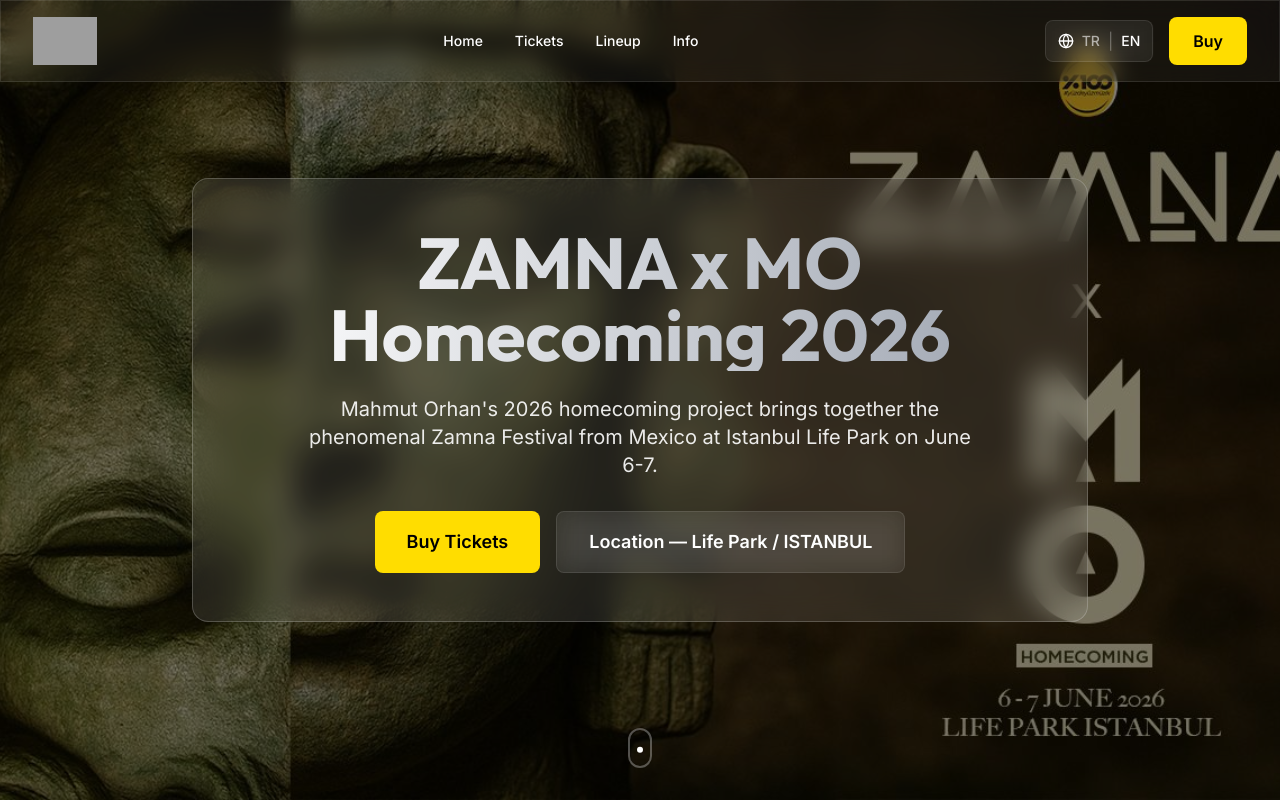
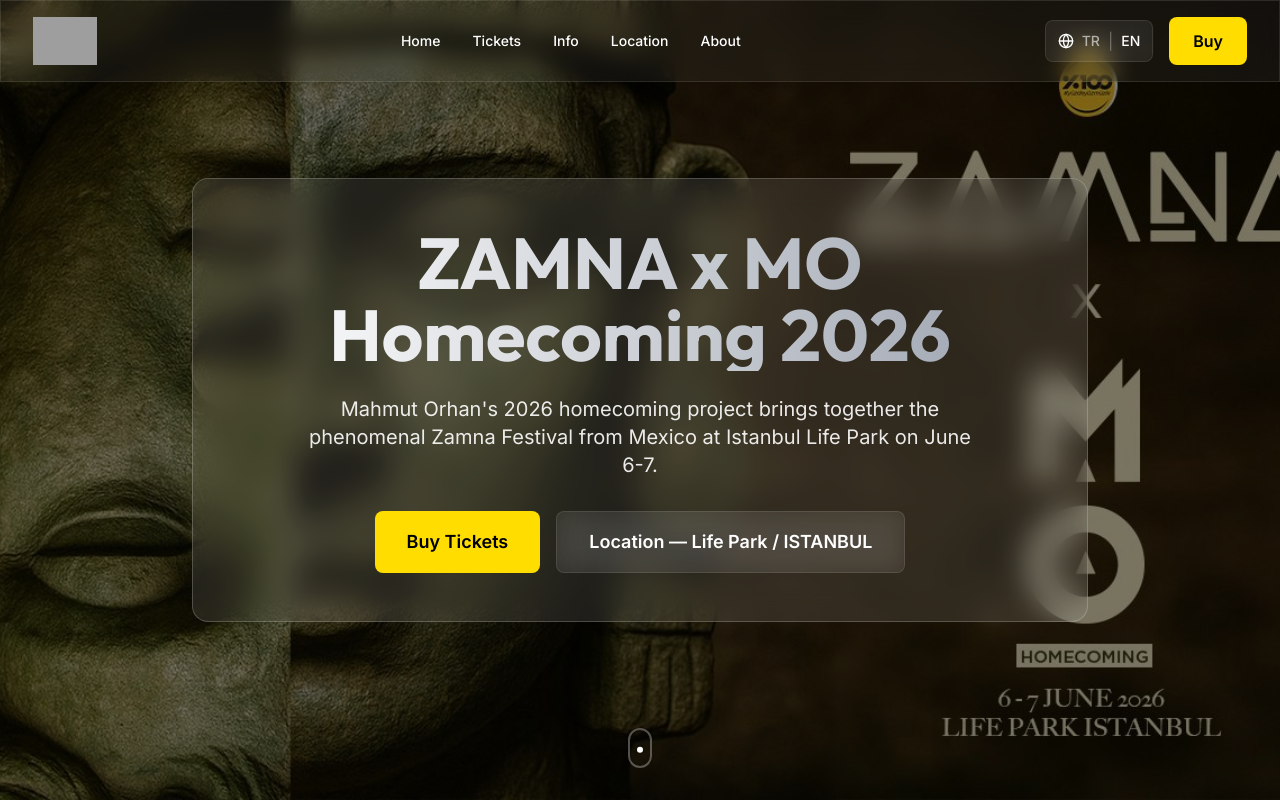
Before and after one commit to benhuseyin/zamna-festival, a Next.js app: page /en in a window 1280 px wide. Shown: the top 800 px of the page. Built offline with nearby package versions, Linux system fonts and the light colour scheme; grey boxes are pictures that could not be loaded.

Commit message:
[REFACTOR] Change navbar order

```diff
--- a/components/About.tsx
+++ b/components/About.tsx
@@ -14,7 +14,7 @@
     const sections = content.split('\n\n');
 
     return (
-        <section ref={ref} className="section-padding">
+        <section ref={ref} className="section-padding" id='about'>
             <div className="container-custom">
                 <motion.div
                     initial={{ opacity: 0, y: 30 }}
--- a/components/Header.tsx
+++ b/components/Header.tsx
@@ -50,16 +50,22 @@
                             {t('tickets')}
                         </button>
                         <button
-                            onClick={() => scrollToSection('lineup')}
-                            className="text-sm font-medium hover:text-accent transition-colors"
-                        >
-                            {t('lineup')}
-                        </button>
-                        <button
                             onClick={() => scrollToSection('info')}
                             className="text-sm font-medium hover:text-accent transition-colors"
                         >
                             {t('info')}
+                        </button>
+                        <button
+                            onClick={() => scrollToSection('location')}
+                            className="text-sm font-medium hover:text-accent transition-colors"
+                        >
+                            {t('location')}
+                        </button>
+                        <button
+                            onClick={() => scrollToSection('about')}
+                            className="text-sm font-medium hover:text-accent transition-colors"
+                        >
+                            {t('about')}
                         </button>
                     </nav>
 
--- a/locales/en.json
+++ b/locales/en.json
@@ -2,8 +2,9 @@
     "nav": {
         "home": "Home",
         "tickets": "Tickets",
-        "lineup": "Lineup",
+        "location": "Location",
         "info": "Info",
+        "about": "About",
         "buy": "Buy"
     },
     "hero": {
--- a/locales/tr.json
+++ b/locales/tr.json
@@ -4,6 +4,8 @@
         "tickets": "Biletler",
         "lineup": "Sanatçılar",
         "info": "Bilgi",
+        "about": "Hakkımızda",
+        "location": "Konum",
         "buy": "Satın Al"
     },
     "hero": {
```
